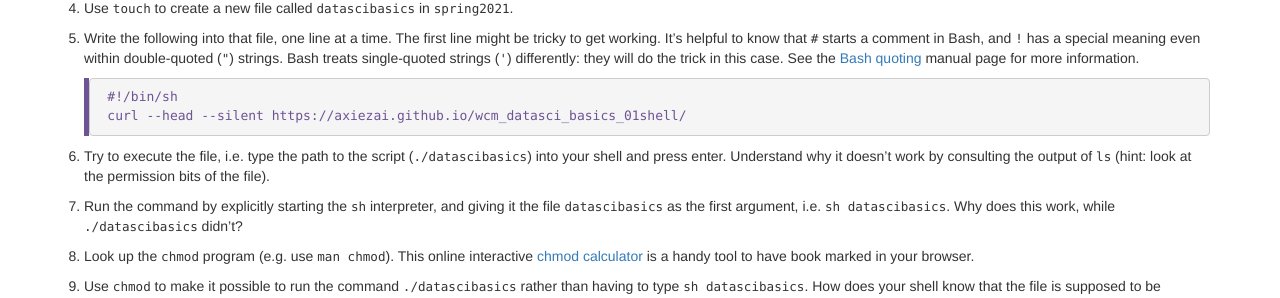
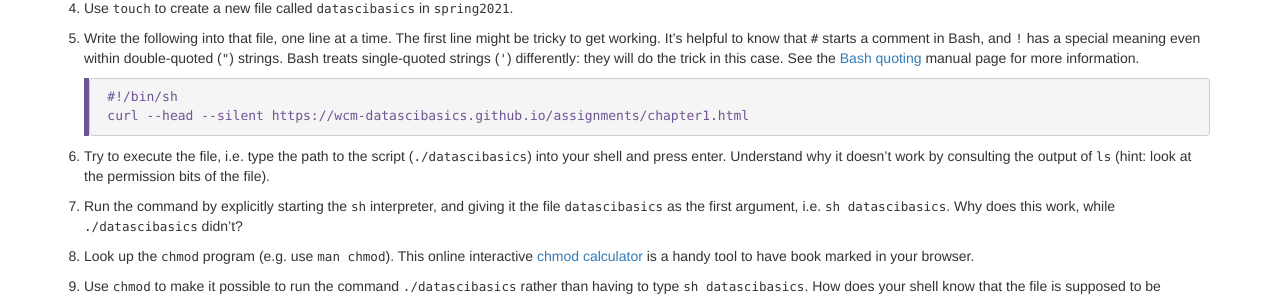
Before and after one commit to axiezai/wcm_datasci_basics_01shell, a Jekyll site: the page built from _episodes/04-assignment.md, in a window 1280 px wide. Shown: the part 522-820 px from the top of the page. Built offline with Jekyll 4.4.1, drawn with Linux system fonts in a browser that asks for light colours; part of the change alters nothing that is shown.

Commit message:
update website link

```diff
--- a/_episodes/04-assignment.md
+++ b/_episodes/04-assignment.md
@@ -19,7 +19,7 @@ The following are instructions. Go to the [course website's Week 1 assignment pa
 
     ~~~
     #!/bin/sh
-    curl --head --silent https://axiezai.github.io/wcm_datasci_basics_01shell/
+    curl --head --silent https://wcm-datascibasics.github.io/assignments/chapter1.html
     ~~~
     {: .bash}
 
```
